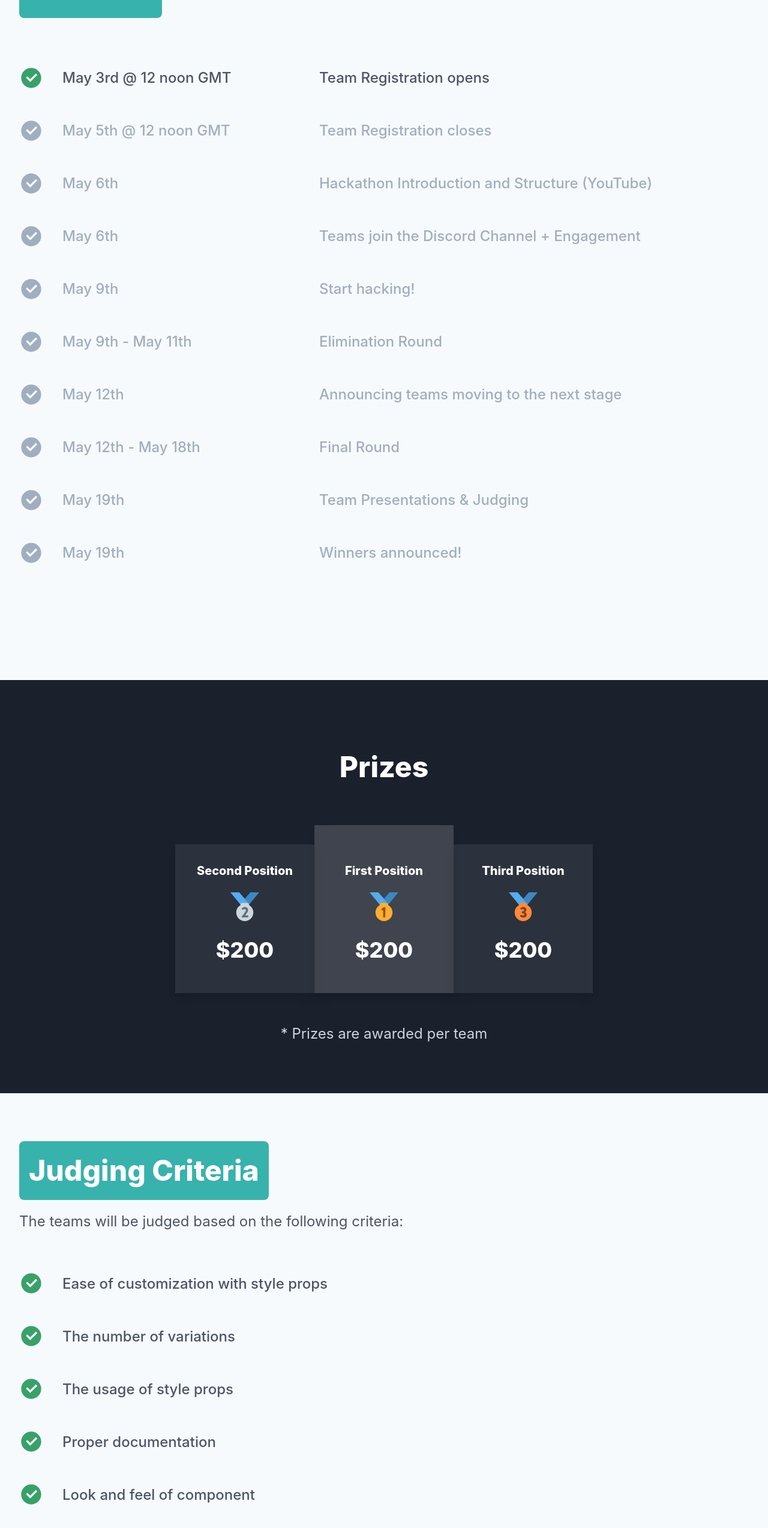
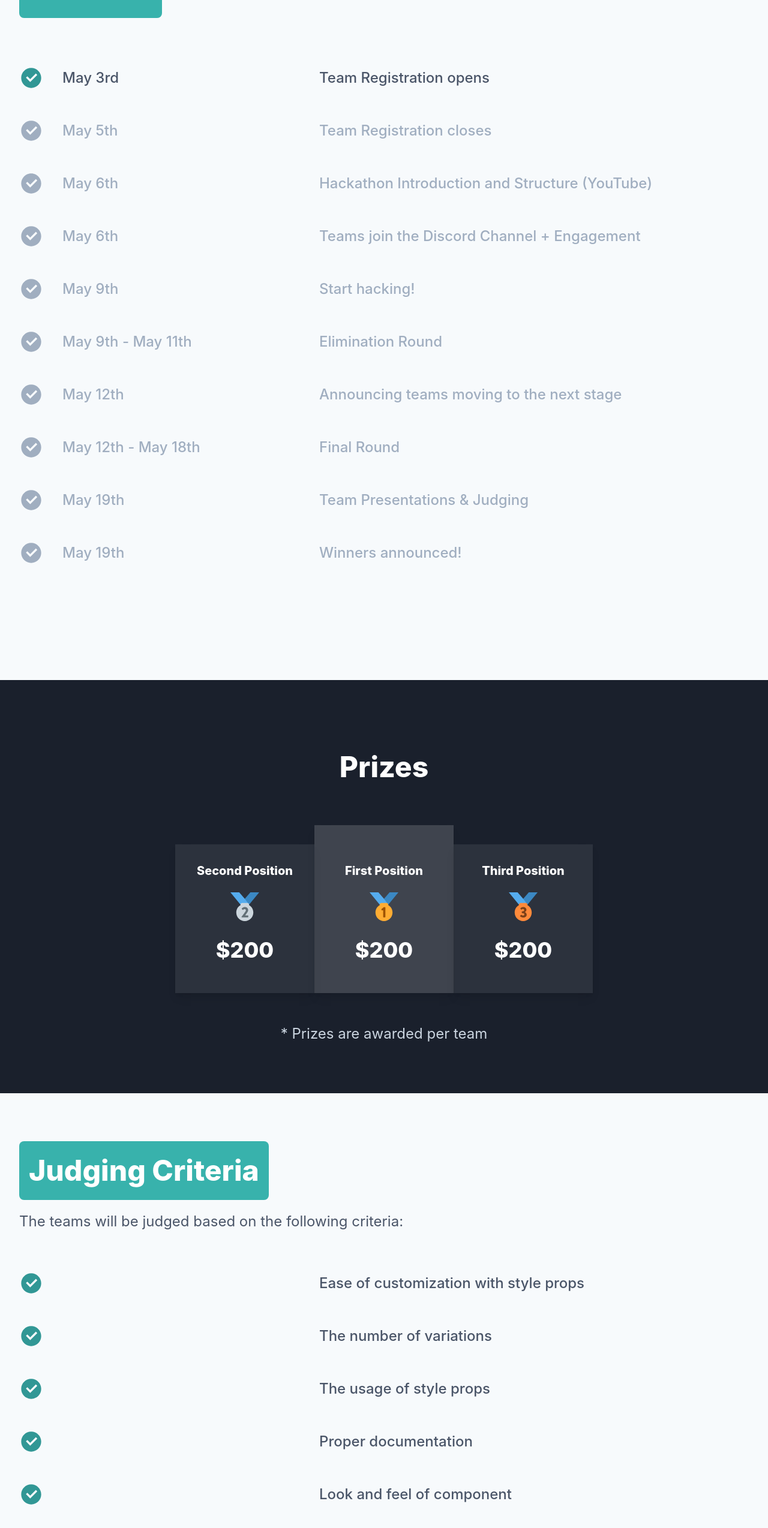
Before and after one commit to chakra-ui/hackathon, a Next.js app: page / in a window 1280 px wide. Shown: the part 3516-6064 px from the top of the page at 60% size. Built offline with nearby package versions, Linux system fonts and the light colour scheme.

Commit message:
chore: code cleanup

```diff
--- a/pages/_app.tsx
+++ b/pages/_app.tsx
@@ -54,8 +54,8 @@ const theme = extendTheme({
       },
 
       activeIcon: {
-        _light: 'green.500',
-        _dark: 'green.200',
+        _light: 'teal.500',
+        _dark: 'teal.200',
       },
     },
   },
--- a/src/components/Timeline.tsx
+++ b/src/components/Timeline.tsx
@@ -2,15 +2,18 @@ import { HStack, Icon, Stack, Text, Box, Heading } from '@chakra-ui/react';
 import * as React from 'react';
 import { DefaultHeading } from './DefaultHeading';
 import { Check } from './Icons';
+import { timelineData } from '../data/data';
 
 export interface TimelineItemProp {
-  description: string;
-  info?: string;
+  date: string;
+  description?: string;
   isActive: boolean;
 }
 
 export const TimelineItem = (props: TimelineItemProp) => {
-  const { description, info, isActive, ...rest } = props;
+  const { date, description, isActive: defaultIsActive, ...rest } = props;
+  const isPast = new Date() >= new Date(date);
+  const isActive = defaultIsActive || isPast;
 
   return (
     <Stack
@@ -31,7 +34,7 @@ export const TimelineItem = (props: TimelineItemProp) => {
           fontWeight='medium'
           minW='300px'
         >
-          {description}
+          {date}
         </Text>
       </HStack>
       <Text
@@ -41,7 +44,7 @@ export const TimelineItem = (props: TimelineItemProp) => {
         fontWeight='medium'
         textAlign='left'
       >
-        {info}
+        {description}
       </Text>
     </Stack>
   );
@@ -58,56 +61,16 @@ export const Timeline = () => {
       >
         <DefaultHeading>Timeline</DefaultHeading>
         <Stack spacing={{ base: '20', lg: '12' }} my='20'>
-          <TimelineItem
-            isActive
-            description='May 3rd @ 12 noon GMT'
-            info='Team Registration opens'
-          />
-          <TimelineItem
-            isActive={false}
-            description='May 5th @ 12 noon GMT'
-            info='Team Registration closes'
-          />
-          <TimelineItem
-            isActive={false}
-            description='May 6th'
-            info='Hackathon Introduction and Structure (YouTube)'
-          />
-          <TimelineItem
-            isActive={false}
-            description='May 6th'
-            info='Teams join the Discord Channel + Engagement'
-          />
-          <TimelineItem
-            isActive={false}
-            description='May 9th'
-            info='Start hacking!'
-          />
-          <TimelineItem
-            isActive={false}
-            description='May 9th - May 11th'
-            info='Elimination Round'
-          />
-          <TimelineItem
-            isActive={false}
-            description='May 12th'
-            info='Announcing teams moving to the next stage'
-          />
-          <TimelineItem
-            isActive={false}
-            description='May 12th - May 18th'
-            info='Final Round'
-          />
-          <TimelineItem
-            isActive={false}
-            description='May 19th'
-            info='Team Presentations & Judging'
-          />
-          <TimelineItem
-            isActive={false}
-            description='May 19th'
-            info='Winners announced!'
-          />
+          {timelineData.map((item, index) => {
+            return (
+              <TimelineItem
+                isActive={index == 0}
+                key={index}
+                description={item.description}
+                date={item.date}
+              />
+            );
+          })}
         </Stack>
       </Box>
     </Box>
--- /dev/null
+++ b/src/data/data.ts
@@ -0,0 +1,84 @@
+export const rulesData = [
+  {
+    title: 'Comms',
+    description:
+      'All communication will be done via the #Chakrathon channel on Discord, so we encourage teams and team members to join the channel.',
+  },
+  {
+    title: 'License',
+    description:
+      'Any intellectual property developed by teams during the hackathon will be publicly accessible.',
+  },
+  {
+    title: 'Fairness',
+    description:
+      'All design elements, code, builds, etc.  must be created during the event.',
+  },
+  {
+    title: 'Respect',
+    description:
+      'Participants must agree to act fairly and treat all other hackers with the utmost respect.',
+  },
+  {
+    title: 'Open Source',
+    description: 'Submissions must be through public repositories on Github.',
+  },
+  {
+    title: 'Awards',
+    description:
+      'Prizes will be awarded to participants via PayPal and/or OpenCollective.',
+  },
+  {
+    title: 'On time',
+    description:
+      'Submissions sent after the submission closing date (May 18th, GMT 11.59PM) will not be accepted.',
+  },
+  {
+    title: 'Fun',
+    description: 'Enjoy, have fun, and make new friends!',
+  },
+];
+
+export const timelineData = [
+  {
+    date: 'May 3rd',
+    description: 'Team Registration opens',
+    isActive: true,
+  },
+  {
+    date: 'May 5th',
+    description: 'Team Registration closes',
+  },
+  {
+    date: 'May 6th',
+    description: 'Hackathon Introduction and Structure (YouTube)',
+  },
+  {
+    date: 'May 6th',
+    description: 'Teams join the Discord Channel + Engagement',
+  },
+  {
+    date: 'May 9th',
+    description: 'Start hacking!',
+  },
+  {
+    date: 'May 9th - May 11th',
+    description: 'Elimination Round',
+  },
+  {
+    date: 'May 12th',
+    description: 'Announcing teams moving to the next stage',
+  },
+  {
+    date: 'May 12th - May 18th',
+    description: 'Final Round',
+  },
+  {
+    date: 'May 19th',
+    description: 'Team Presentations & Judging',
+  },
+  {
+    date: 'May 19th',
+    description: 'Winners announced!',
+  },
+];
```
